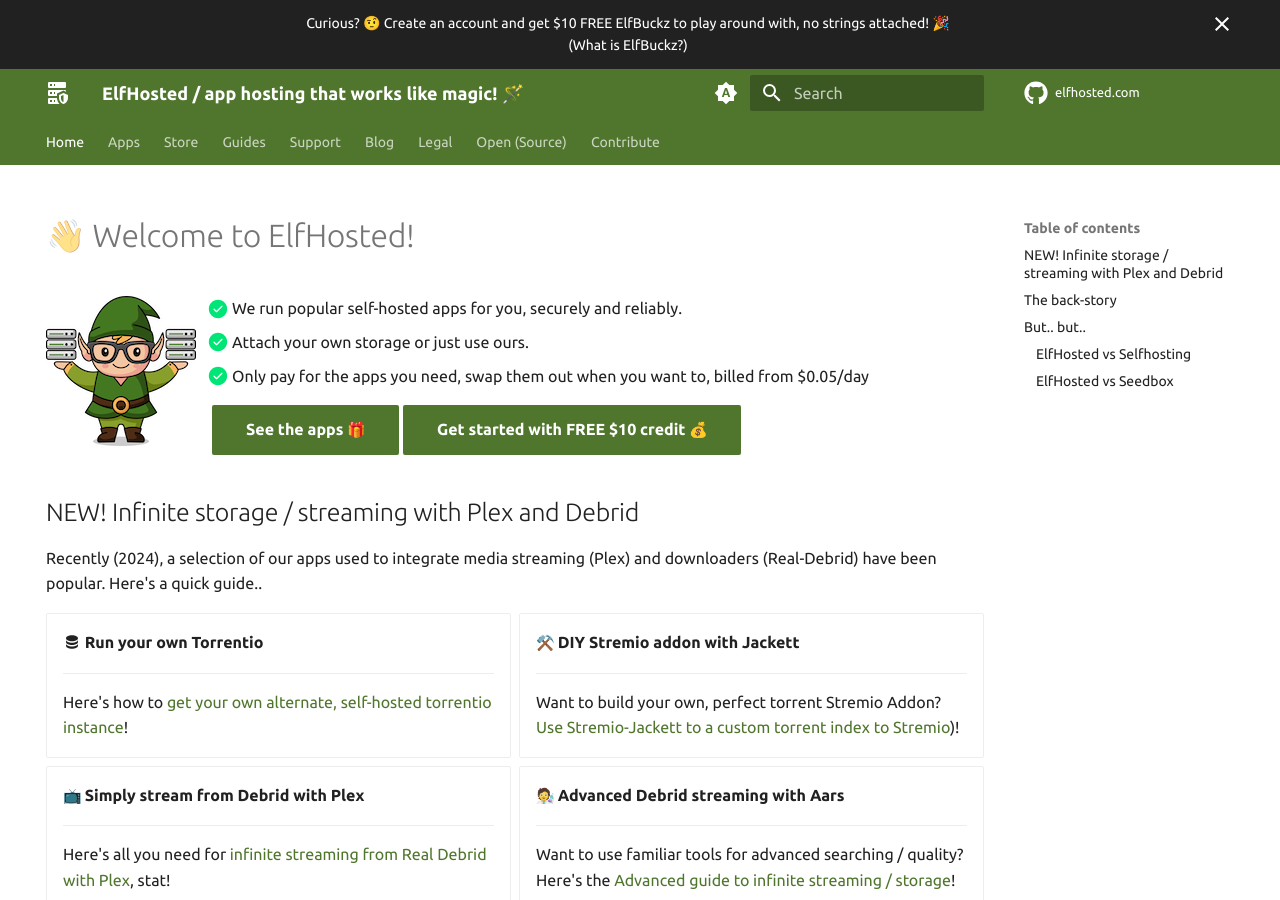
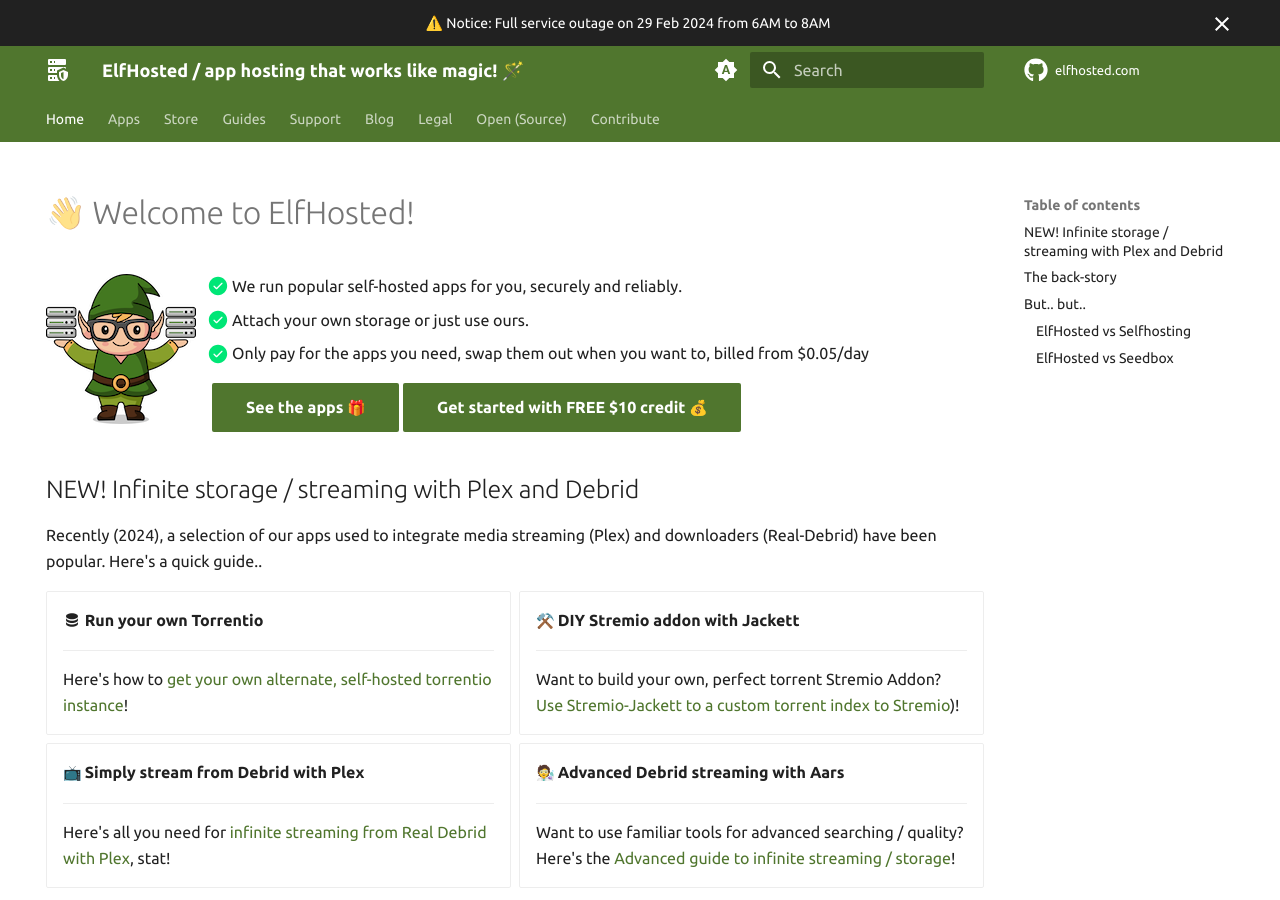
Before and after one commit to elfhosted/elfhosted.com, an MkDocs documentation site: the page built from docs/index.md, in a window 1280 px wide and 900 px high. Built offline with MkDocs 1.6.1 and Material for MkDocs 9.7.7, drawn with Linux system fonts in a browser that asks for light colours; emoji names are drawn with the system emoji font; a script that is not in the unit is left out; plug-ins that fetch from the network failed and are left out; comment, search, counter and statistics services are not loaded.

```diff
--- a/overrides/main.html
+++ b/overrides/main.html
@@ -2,7 +2,8 @@
 
 {% block announce %}
   <style>.md-banner a,.md-banner a:focus,.md-banner a:hover{color:currentColor}.md-banner strong{white-space:nowrap}.md-banner .twitter{margin-left:.2em;color:#00acee}</style>
-  <div align="center">Curious? 🤨 <A HREF='https://store.elfhosted.com/my-account/'>Create an account</A> and get $10 FREE ElfBuckz to play around with, no strings attached! 🎉<BR/>(<A HREF='/how-to/spend-elfbuckz/'>What is ElfBuckz?</A>)
+  <!-- <div align="center">Curious? 🤨 <A HREF='https://store.elfhosted.com/my-account/'>Create an account</A> and get $10 FREE ElfBuckz to play around with, no strings attached! 🎉<BR/>(<A HREF='/how-to/spend-elfbuckz/'>What is ElfBuckz?</A>) -->
+  <div align="center">⚠️ Notice: <A HREF="/blog/2024/02/26/full-service-outage-on-29-february-2024-from-6am-to-8am-cet/"'>Full service outage on 29 Feb 2024 from 6AM to 8AM</A>
 </div>
 {% endblock %}
 
```
Also changed, not shown: docs/blog/posts/scheduled-outage/full-service-outage-on-29-february-2024-from-6am-to-8am-cet.md (added, +26 -0 lines).
